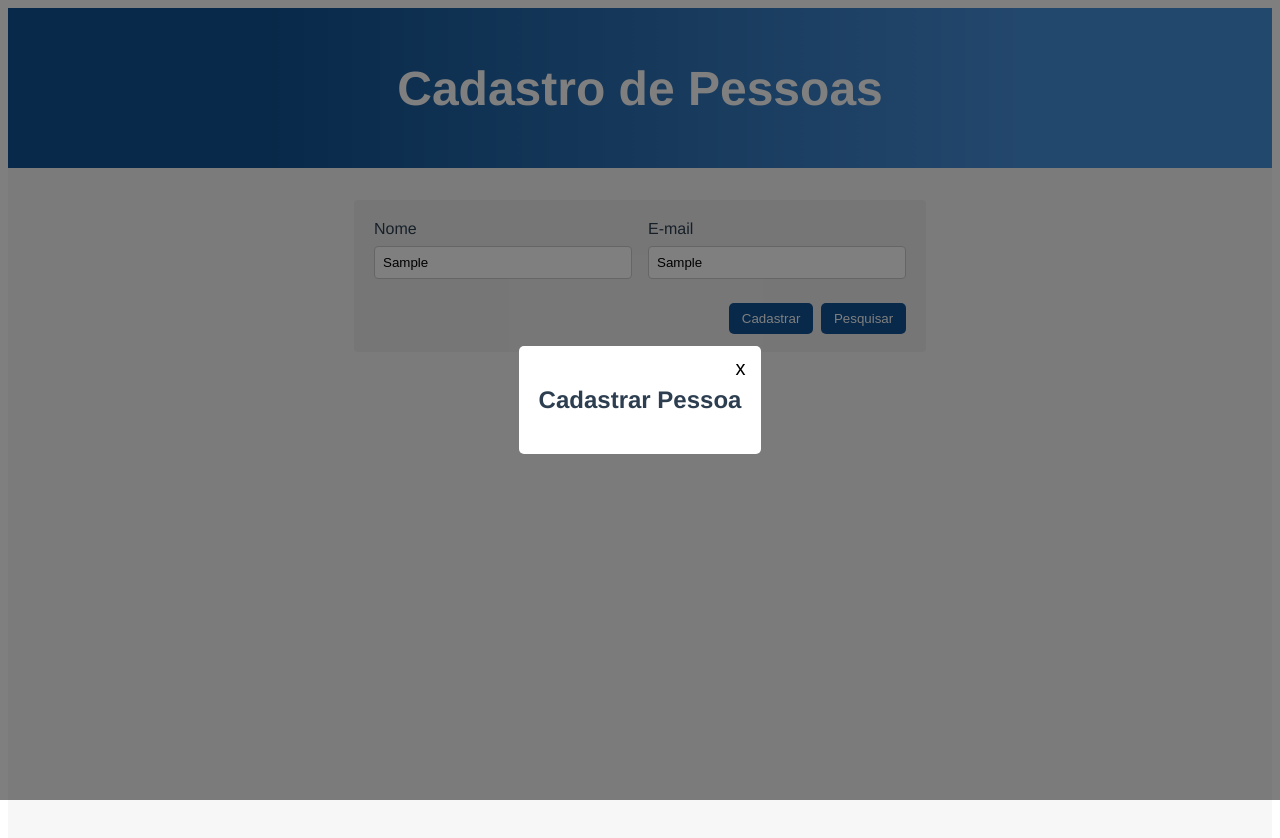
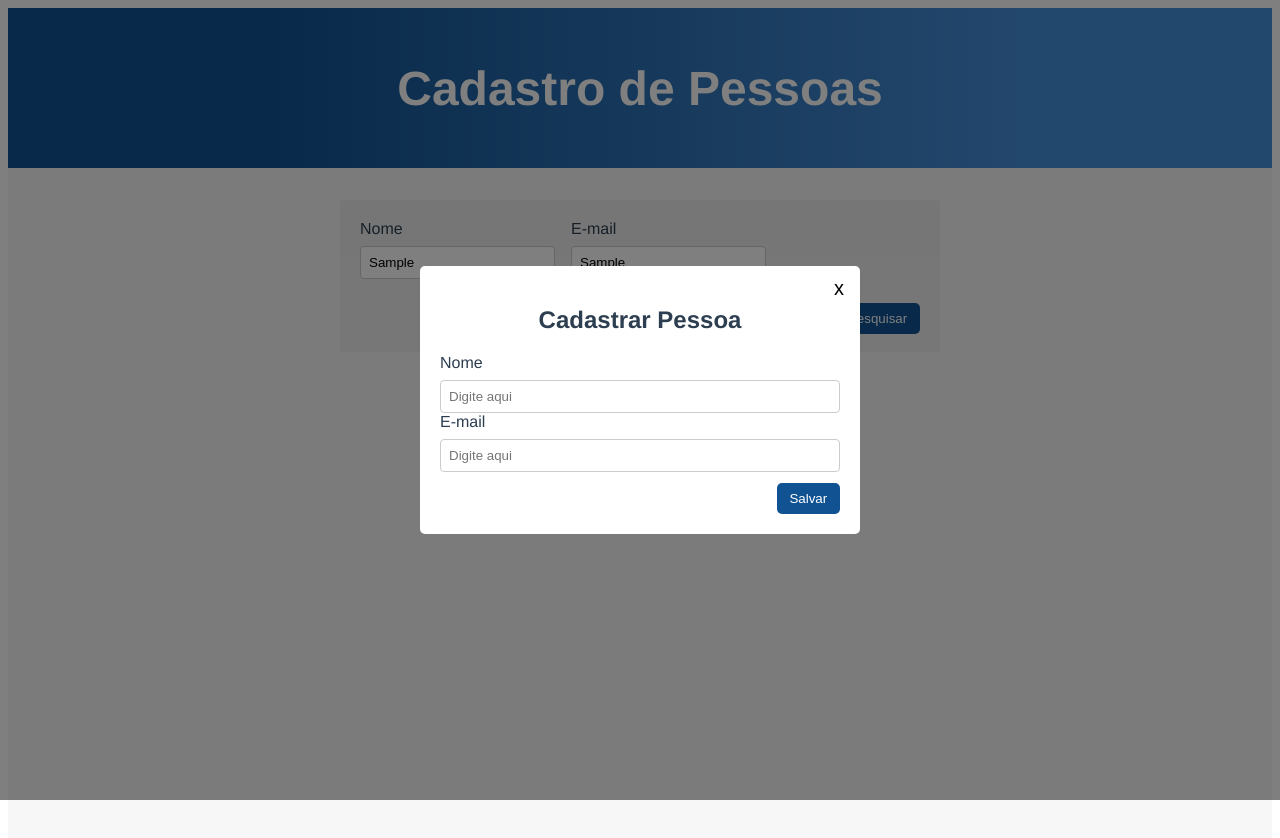
Before and after one commit to jessicaduarte95/cadastroVue, a Vue app: page / in a window 1280 px wide. Both pictures are taken after typing "Sample", "Sample" into the empty fields and a click on the button "Cadastrar". Shown: the top 838 px of the page. Built offline with nearby package versions, Linux system fonts and the light colour scheme; no server answers.

Commit message:
ajustes na modal de cadastrar pessoas

```diff
--- a/src/components/InputComponent.vue
+++ b/src/components/InputComponent.vue
@@ -29,7 +29,6 @@ export default {
 	padding: 0.5rem;
 	border: 1px solid #ccc;
 	border-radius: 4px;
-	width: 15rem;
 	&:focus {
 		outline: 0.5px solid #4791db;
 		border-color: #4791db;
--- a/src/views/ModalCadastrarPessoa.vue
+++ b/src/views/ModalCadastrarPessoa.vue
@@ -1,9 +1,18 @@
 <template>
 	<div v-if="visible">
 		<ModalComponent>
-			<div>
-				<h2>Cadastrar Pessoa</h2>
-				<button class="close-button" @click="closeModalCadastro">x</button>
+			<div class="modal-container">
+				<div>
+					<h2>Cadastrar Pessoa</h2>
+					<button class="close-button" @click="closeModalCadastro">x</button>
+				</div>
+				<div class="fields">
+					<InputComponent label="Nome" />
+					<InputComponent label="E-mail" />
+				</div>
+				<div class="button">
+					<ButtonComponent children="Salvar" type="submit" />
+				</div>
 			</div>
 		</ModalComponent>
 	</div>
@@ -12,10 +21,14 @@
 <script lang="ts">
 import { Component, Vue, Prop } from 'vue-property-decorator';
 import ModalComponent from '../components/ModalComponent.vue';
+import InputComponent from '../components/InputComponent.vue';
+import ButtonComponent from '../components/ButtonComponent.vue';
 
 @Component({
 	components: {
-		ModalComponent
+		ModalComponent,
+		InputComponent,
+		ButtonComponent
 	}
 })
 export default class App extends Vue {
@@ -27,6 +40,20 @@ export default class App extends Vue {
 </script>
 
 <style>
+.modal-container {
+	width: 25rem;
+	@media (max-width: 600px) {
+		width: 15rem;
+	}
+}
+.fields {
+	width: 100%;
+}
+.button {
+	display: flex;
+	justify-content: flex-end;
+	margin-top: 0.7rem;
+}
 .close-button {
 	position: absolute;
 	top: 10px;
--- a/src/views/Pessoas.vue
+++ b/src/views/Pessoas.vue
@@ -89,9 +89,11 @@ export default class App extends Vue {
 	padding: 20px;
 	margin-top: 2rem;
 	height: 7rem;
+    width: 35rem;
 	flex-direction: column;
 	@media (max-width: 600px) {
 		height: 12rem;
+        width: 17rem;
 	}
 }
 
```
